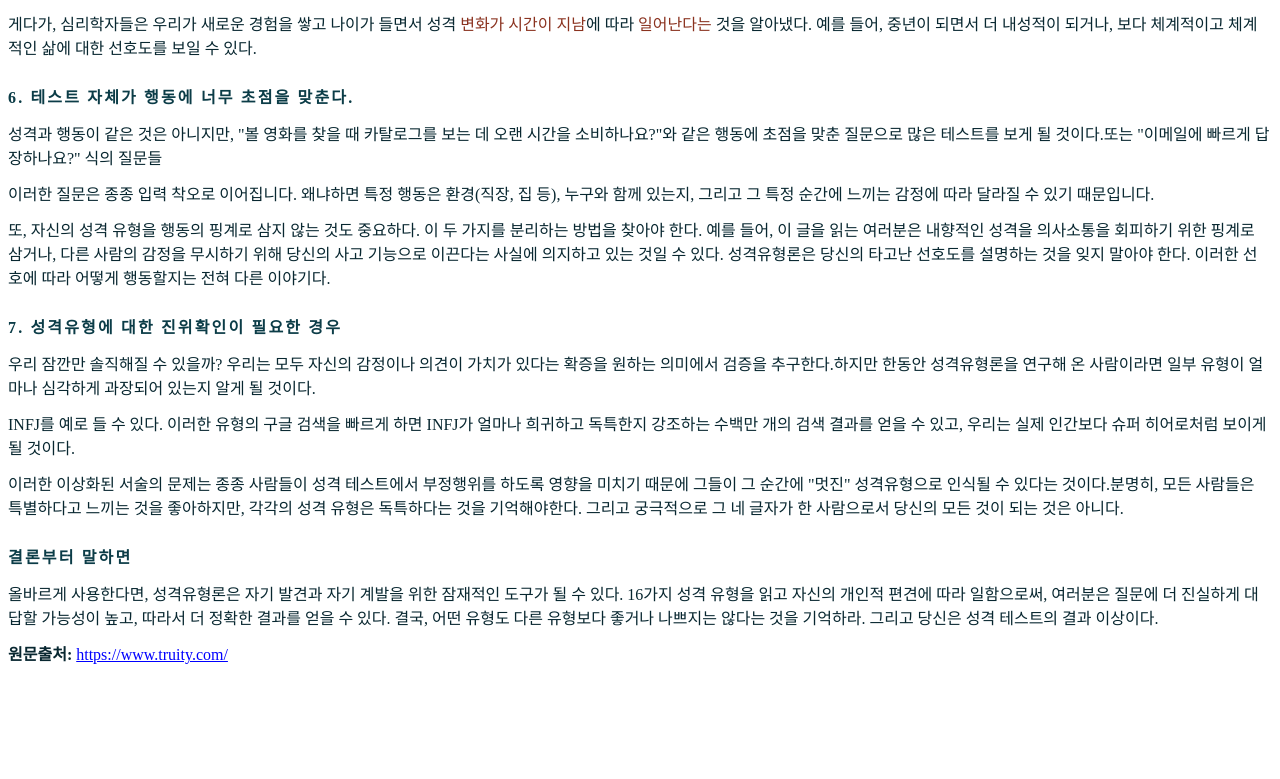
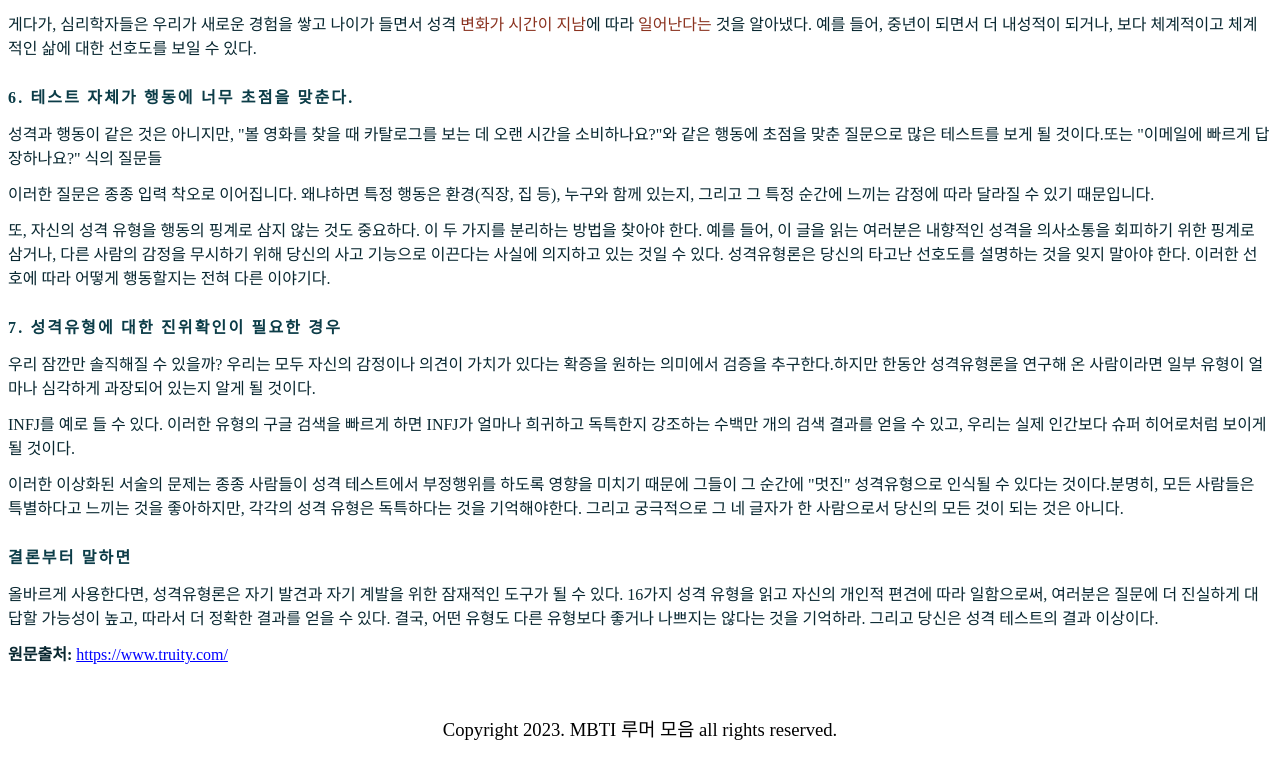
Before and after one commit to mbti-data/contradictions-in-personality-type-tests, a plain HTML site: page index.html in a window 1280 px wide. Shown: the part 1092-1871 px from the top of the page. Before the commit the page ends 1769 px from the top, so only its background shows below. Drawn offline with Linux system fonts and the light colour scheme.

Commit message:
Add files via upload

```diff
--- a/index.html
+++ b/index.html
@@ -42,6 +42,10 @@
 <h4 papago-id="11" papago-translate="translated" style="box-sizing: border-box; font-family: alternate-gothic-no-3-d, &quot;Trebuchet MS&quot;, Arial, Helvetica, sans-serif; font-weight: normal; line-height: 22px; color: rgb(11, 60, 71); margin-top: 28px; margin-bottom: 7px; font-size: 18px; letter-spacing: 0.12em; text-transform: uppercase; font-style: normal; font-variant-ligatures: normal; font-variant-caps: normal; orphans: 2; text-align: start; text-indent: 0px; white-space: normal; widows: 2; word-spacing: 0px; -webkit-text-stroke-width: 0px; background-color: rgb(255, 255, 255); text-decoration-thickness: initial; text-decoration-style: initial; text-decoration-color: initial;"><b><font face="페이북 OTF Bold"><span style="font-size:12pt;">결론부터 말하면</span></font></b><font face="페이북 OTF Bold"><span style="font-size:12pt;"></span></font></h4>
 <p papago-id="12" papago-translate="translated" style="box-sizing: border-box; margin: 12px 0px; letter-spacing: normal; color: rgb(8, 39, 48); font-family: calluna, &quot;Times New Roman&quot;, serif; font-size: 20px; font-style: normal; font-variant-ligatures: normal; font-variant-caps: normal; font-weight: 400; orphans: 2; text-align: start; text-indent: 0px; text-transform: none; white-space: normal; widows: 2; word-spacing: 0px; -webkit-text-stroke-width: 0px; background-color: rgb(255, 255, 255); text-decoration-thickness: initial; text-decoration-style: initial; text-decoration-color: initial;"><font face="페이북 OTF Bold"><span style="font-size:12pt;">올바르게 사용한다면, 성격유형론은&nbsp;자기 발견과 자기 계발을 위한 잠재적인 도구가 될 수 있다. 16가지 성격 유형을 읽고 자신의 개인적 편견에 따라 일함으로써, 여러분은 질문에 더 진실하게 대답할 가능성이 높고, 따라서 더 정확한 결과를 얻을 수 있다. 결국, 어떤 유형도 다른 유형보다 좋거나 나쁘지는 않다는 것을 기억하라. 그리고 당신은 성격 테스트의 결과 이상이다.</span></font></p>
 <p papago-id="12" papago-translate="translated" style="box-sizing: border-box; margin: 12px 0px; letter-spacing: normal; color: rgb(8, 39, 48); font-family: calluna, &quot;Times New Roman&quot;, serif; font-size: 20px; font-style: normal; font-variant-ligatures: normal; font-variant-caps: normal; font-weight: 400; orphans: 2; text-align: start; text-indent: 0px; text-transform: none; white-space: normal; widows: 2; word-spacing: 0px; -webkit-text-stroke-width: 0px; background-color: rgb(255, 255, 255); text-decoration-thickness: initial; text-decoration-style: initial; text-decoration-color: initial;"><b><font face="페이북 OTF Bold"><span style="font-size:12pt;">원문출처: </span></font></b><span style="font-size:12pt;"><font face="페이북 OTF Bold" color="blue"><a href="https://www.truity.com/">https://www.truity.com/</a></font></span></p>
-</body>
+<p papago-id="12" papago-translate="translated" style="box-sizing: border-box; margin: 12px 0px; letter-spacing: normal; color: rgb(8, 39, 48); font-family: calluna, &quot;Times New Roman&quot;, serif; font-size: 20px; font-style: normal; font-variant-ligatures: normal; font-variant-caps: normal; font-weight: 400; orphans: 2; text-align: start; text-indent: 0px; text-transform: none; white-space: normal; widows: 2; word-spacing: 0px; -webkit-text-stroke-width: 0px; background-color: rgb(255, 255, 255); text-decoration-thickness: initial; text-decoration-style: initial; text-decoration-color: initial;">&nbsp;</p>
+<div style="font-family:quot; font-style:normal; font-weight:400; font-size:14px; color:rgb(51,51,51); word-spacing:0px; letter-spacing:normal; text-transform:none; text-indent:0px; background-color:white; orphans:2; widows:2; font-variant-ligatures: normal; font-variant-caps: normal; text-align: start; white-space: normal; -webkit-text-stroke-width: 0px; text-decoration-thickness: initial; text-decoration-style: initial; text-decoration-color: initial; box-sizing: border-box;">
+    <p align="center"><span style="box-sizing: border-box; font-family: 나눔고딕, NanumGothic, 돋움; color: rgb(211, 211, 211);"><span style="box-sizing: border-box; color: rgb(0, 0, 0); font-size: 14pt; font-family: 나눔고딕, NanumGothic;"><font face="페이북 OTF Bold">Copyright 2023. MBTI 루머 모음 all rights reserved.</font></span></span><font face="페이북 OTF Bold"></font></p>
+</div>
+<br class="Apple-interchange-newline"></body>
 
 </html>
```
